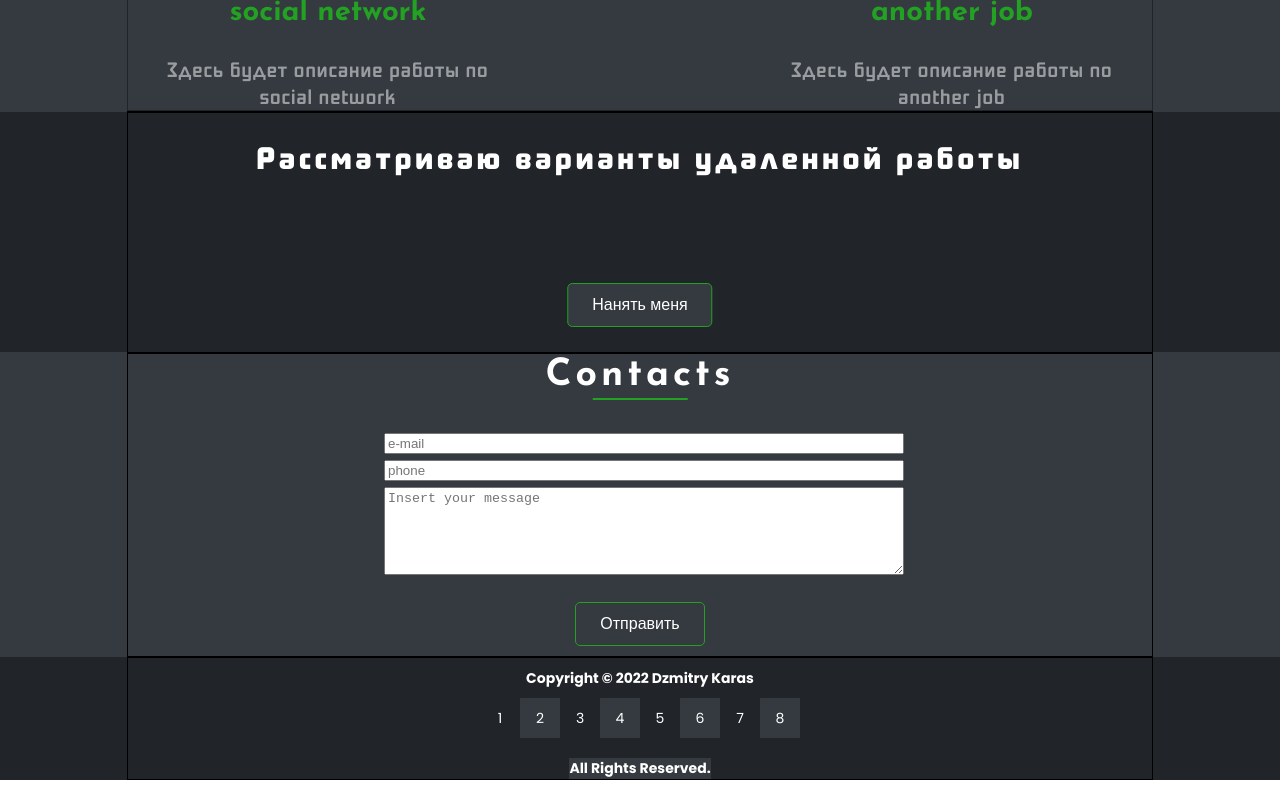
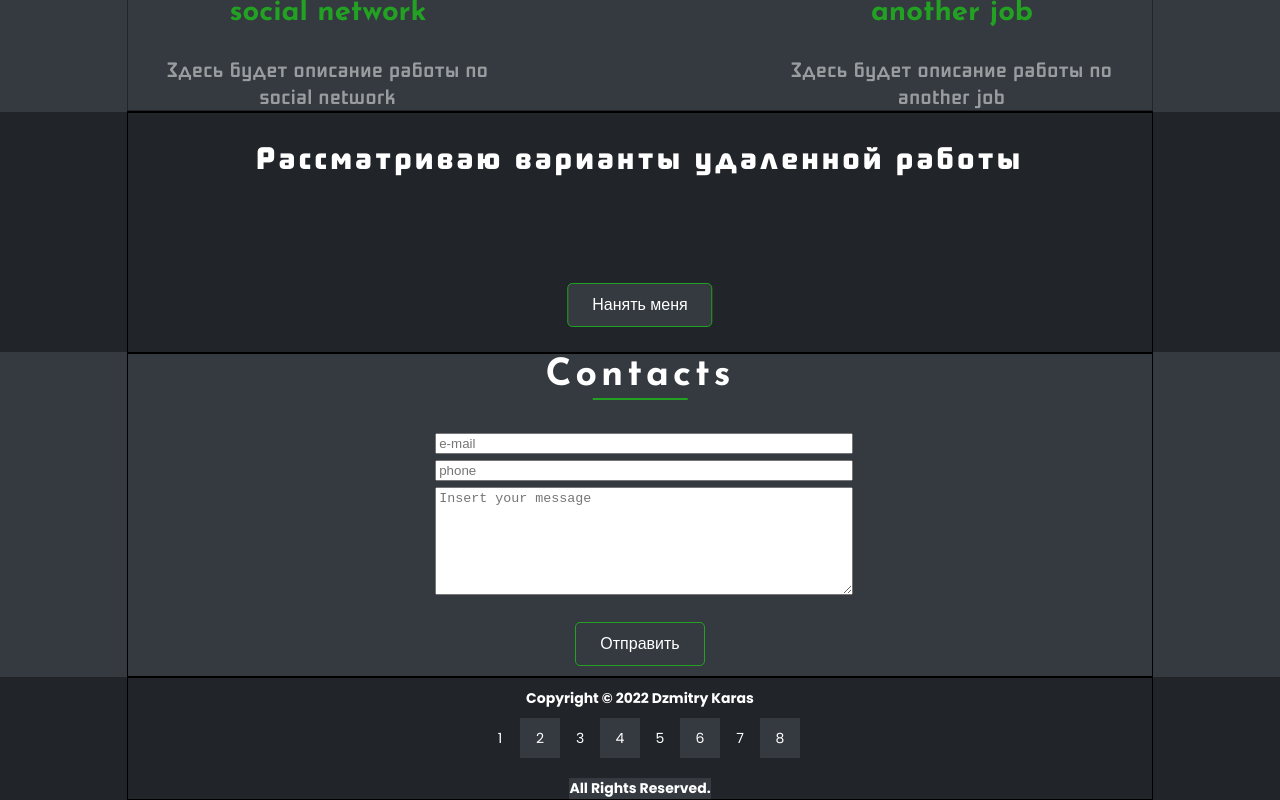
Before and after one commit to dzmitriy78/resume, a React (Create React App) app: page / in a window 1280 px wide. Shown: the part 1832-2632 px from the top of the page. Built offline with nearby package versions, Linux system fonts and the light colour scheme.

Commit message:
add useFormik

```diff
--- a/src/common/components/form/ContactsForm.tsx
+++ b/src/common/components/form/ContactsForm.tsx
@@ -1,53 +1,56 @@
+import {useFormik} from 'formik';
 import React from 'react';
 import styles from "./../../../contacts/Contacts.module.scss"
-import {ErrorMessage, Field, Form, Formik} from "formik";
 
-interface Values {
-    email: string
-    phone: string
-    message: string
-}
-
-interface Errors {
+type FormikErrorType = {
     email?: string
+    phone?: string
+    message?: string
 }
 
 const ContactsForm = () => {
-    return (
-        <Formik
-            initialValues={{email: "", phone: "", message: ""}}
-            validate={values => {
-                const errors: Errors = {};
+
+    const formik = useFormik({
+        initialValues: {
+            email: "",
+            phone: "",
+            message: ""
+        },
+        validate: (values) => {
+            const errors: FormikErrorType = {};
             if (!values.email) {
                 errors.email = 'Required';
-                } else if (
-                    !/^[A-Z\d._%+-]+@[A-Z\d.-]+\.[A-Z]{2,}$/i.test(values.email)
-                ) {
+            } else if (!/^[A-Z\d._%+-]+@[A-Z\d.-]+\.[A-Z]{2,}$/i.test(values.email)) {
                 errors.email = 'Invalid email address';
             }
+            if ((values.phone.length < 6) || (!/[\d+-]/.test(values.phone))) {
+                errors.phone = 'Invalid phone number';
+            }
             return errors;
-            }}
-            onSubmit={async (values: Values) => {
-                await new Promise((r) => setTimeout(r, 500));
-                alert(JSON.stringify(values, null, 2));
-            }}
-        >
-            {() => (
-                <Form className={styles.form}>
-                    <Field className={styles.input} type={'text'} name={'email'} placeholder={'e-mail'}/>
-                    <div style={{color: "orange"}}>
-                        <ErrorMessage name="email" component="div"/>
-                    </div>
-                    <Field className={styles.input} type={'phone'} name={'phone'} placeholder={'phone'}/>
-                    <div style={{color: "orange"}}>
-                        <ErrorMessage name="phone" component="div"/>
-                    </div>
-                    <Field component={"textarea"} name={'message'} placeholder={'Insert your message'}/>
+        },
+        onSubmit: (values) => {
+            alert(JSON.stringify(values))
+            formik.resetForm()
+        }
+    })
+    return <form className={styles.form} onSubmit={formik.handleSubmit}>
+        <input type='email'
+               placeholder={'e-mail'}
+               {...formik.getFieldProps("email")}
+        />
+        {formik.touched.email && formik.errors.email ?
+            <div style={{color: "orange"}}>{formik.errors.email}</div> : null}
+        <input type="tel"
+               placeholder={'phone'}
+               {...formik.getFieldProps("phone")}
+        />
+        {formik.touched.phone && formik.errors.phone ?
+            <div style={{color: "orange"}}>{formik.errors.phone}</div> : null}
+        <textarea placeholder={'Insert your message'}
+                  {...formik.getFieldProps("message")}
+        />
         <button type={'submit'} className={styles.button}>Отправить</button>
-                </Form>
-            )}
-        </Formik>
-    )
+    </form>
 }
 
 export default ContactsForm;
--- a/src/contacts/Contacts.module.scss
+++ b/src/contacts/Contacts.module.scss
@@ -8,7 +8,7 @@
     justify-content: flex-start;
 
     .form {
-      width: 50%;
+      width: 40%;
       flex-direction: column;
       justify-content: center;
       align-items: center;
@@ -23,7 +23,7 @@
 
       & textarea {
         padding: 3px;
-        height: 80px;
+        height: 100px;
       }
 
       .button {
```
Also changed, not shown: src/contacts/Contacts.tsx (+3 -5 lines). Lines whose indentation alone changed are shown as unchanged.
